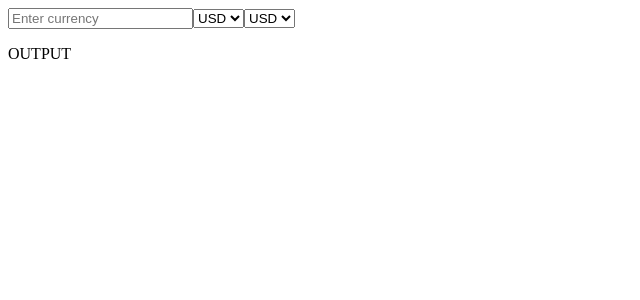
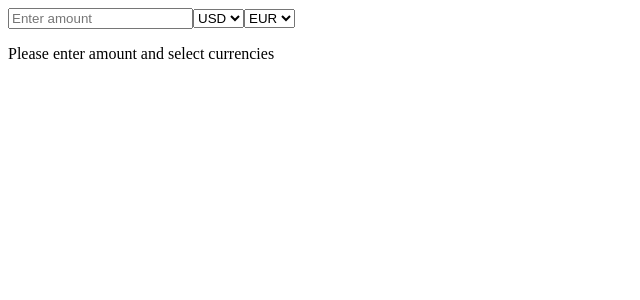
Before and after one commit to joelclaudius/currency-converter, a React (Create React App) app: page / in a window 1280 px wide. Shown: the top 300 px of the page, without its empty margins (0-640 px from the left). Built offline with nearby package versions, Linux system fonts and the light colour scheme.

Commit message:
Update build

```diff
--- a/src/App.js
+++ b/src/App.js
@@ -1,38 +1,64 @@
-// `https://api.frankfurter.app/latest?amount=100&from=EUR&to=USD`
+import React, { useState, useEffect } from "react";
 
-import React from "react";
-import { useState, useEffect } from "react";
+// Loader component
+const Loader = () => {
+  return <p>Loading...</p>;
+};
 
+// ErrorMessage component
+const ErrorMessage = ({ message }) => {
+  return (
+    <p style={{ color: "red" }}>
+      <span>{message}</span>
+    </p>
+  );
+};
+
+// Main App component
 const App = () => {
-  const [currency, setCurrency] = useState("");
-  const [countryA, setCountryA] = useState("");
-  const [countryB, setCountryB] = useState("");
-  const [output, setOutput] = useState(null);
+  const [currency, setCurrency] = useState(""); // Amount to convert
+  const [countryA, setCountryA] = useState("USD"); // From currency
+  const [countryB, setCountryB] = useState("EUR"); // To currency
+  const [output, setOutput] = useState(null); // Converted amount or message
+  const [error, setError] = useState(null); // Error message
+  const [loading, setLoading] = useState(false); // Loading state
 
   useEffect(() => {
     const fetchCurrency = async () => {
       if (currency && countryA && countryB) {
+        try {
+          setLoading(true); // Set loading to true before fetch
+          setError(null); // Reset any previous errors
+
           const res = await fetch(
             `https://api.frankfurter.app/latest?amount=${currency}&from=${countryA}&to=${countryB}`
           );
+          if (!res.ok) throw new Error("Error fetching currency data");
+
           const data = await res.json();
+          console.log(data);
 
-        console.log(data);
-        // console.log(data.rates);
-        console.log(data.rates[countryB]);
-        setOutput(data.rates[countryB]);
+          if (data.rates && data.rates[countryB]) {
+            setOutput(data.rates[countryB] * currency); // Calculate the converted amount
+          } else {
+            setOutput("Conversion rate not available.");
+          }
+        } catch (err) {
+          setError(err.message); // Set error message
+        } finally {
+          setLoading(false); // Set loading to false after fetch
+        }
       }
     };
 
     fetchCurrency();
-  }, [currency, countryA, countryB]);
+  }, [currency, countryA, countryB]); // Dependencies: re-fetch on change
 
   return (
-    <>
     <div>
       <input
-          type="text"
-          placeholder="Enter currency"
+        type="number" // Use number input for currency amount
+        placeholder="Enter amount"
         value={currency}
         onChange={(e) => setCurrency(e.target.value)}
       />
@@ -48,15 +74,23 @@ const App = () => {
         <option value="CAD">CAD</option>
         <option value="INR">INR</option>
       </select>
-        <p>
-          {currency && countryA && countryB ? (
-            <span> {output}</span>
+
+      <div>
+        {loading ? (
+          <Loader /> // Display loader when fetching data
+        ) : error ? (
+          <ErrorMessage message={error} /> // Display error message if there's an error
+        ) : output !== null ? (
+          typeof output === "number" ? (
+            <p>{output.toFixed(2)}</p> // Display the converted amount
           ) : (
-            <span>OUTPUT</span>
+            <p>{output}</p> // Display any other message
+          )
+        ) : (
+          <p>Please enter amount and select currencies</p> // Prompt for input
         )}
-        </p>
       </div>
-    </>
+    </div>
   );
 };
 
```
Also changed, not shown: 8 other files (tests, documents, lock files or other folders). Lines whose indentation alone changed are shown as unchanged.
